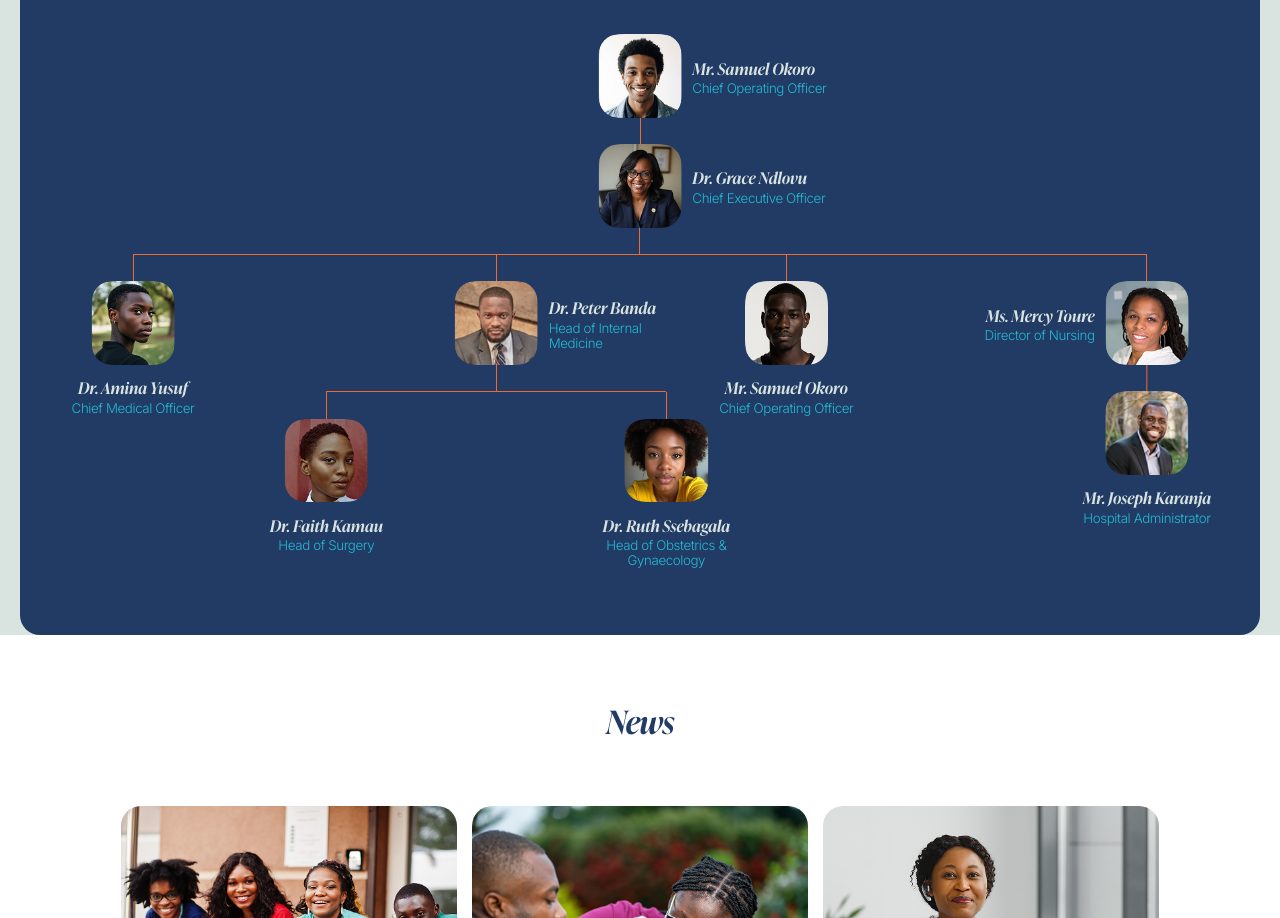
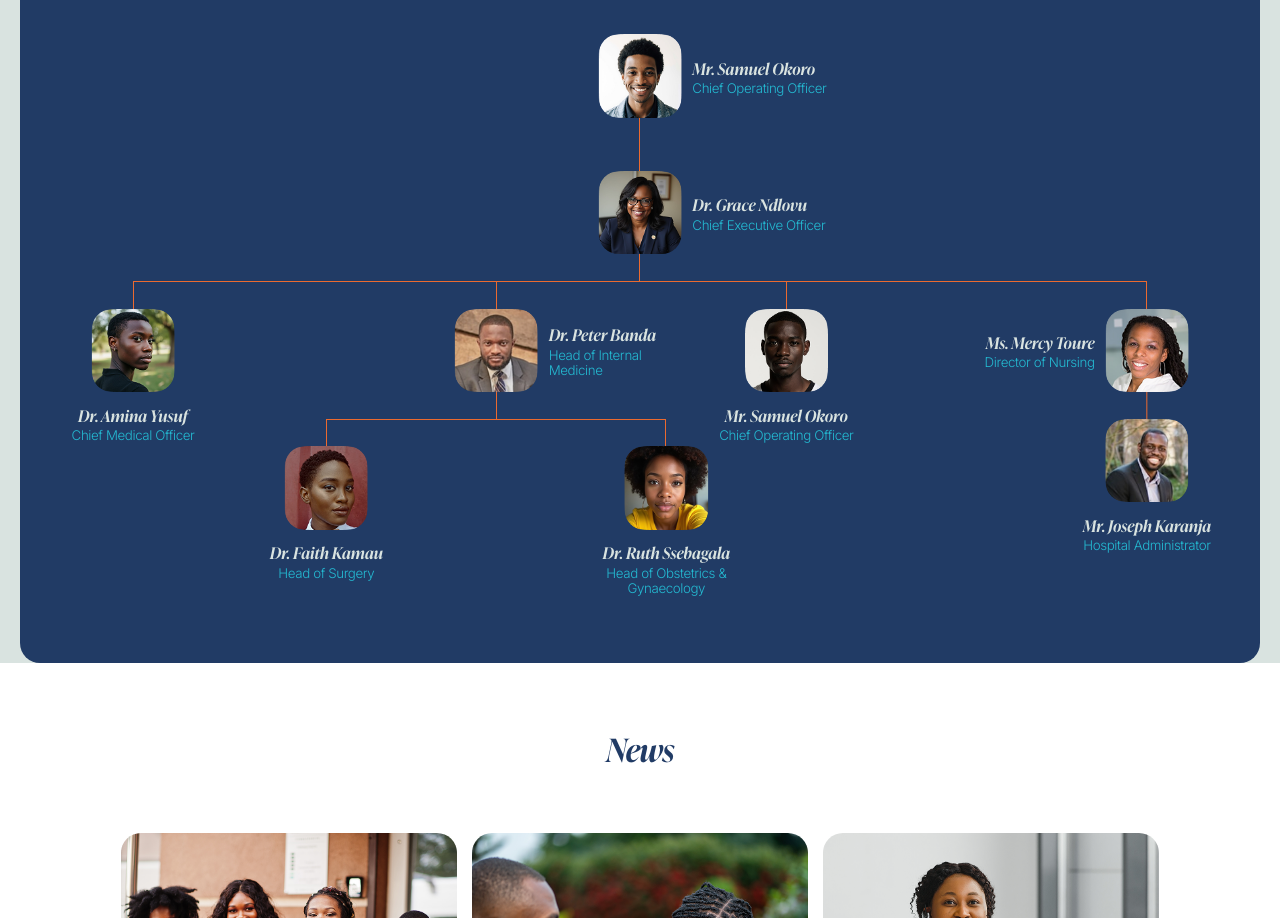
Before and after one commit to timofei0536/rapha, a Next.js app: page /about in a window 1280 px wide. Shown: the part 3723-4641 px from the top of the page. Built offline with nearby package versions, Linux system fonts and the light colour scheme; no server answers.

Commit message:
fix chart

```diff
--- a/src/components/Chart/Chart.scss
+++ b/src/components/Chart/Chart.scss
@@ -133,12 +133,12 @@
 
         &--horizontal {
             width: 100%;
-            height: 0.5px;
+            height: 1px;
             min-width: 4rem;
         }
 
         &--to-child {
-            width: 0.5px;
+            width: 1px;
             min-height: 4rem;
         }
     }
@@ -166,6 +166,11 @@
         flex-direction: column;
         align-items: center;
         position: relative;
+    }
+
+    // Connector from root node: 2× length
+    &__tree > &__branch > &__children > &__children-list > &__child-wrap > &__connector--to-child {
+        min-height: 8rem;
     }
 
     &__children-list:has(> .chart__child-wrap:nth-child(2)) > .chart__child-wrap:nth-child(1) > .chart__branch {
```
